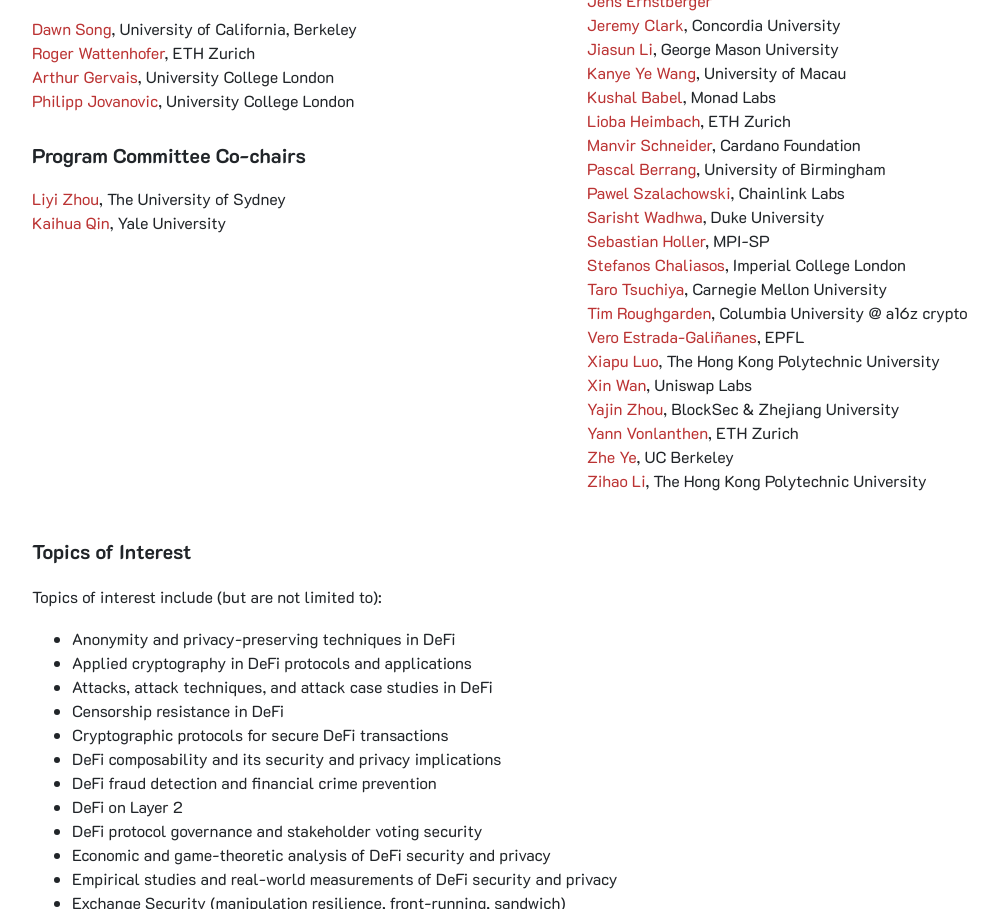
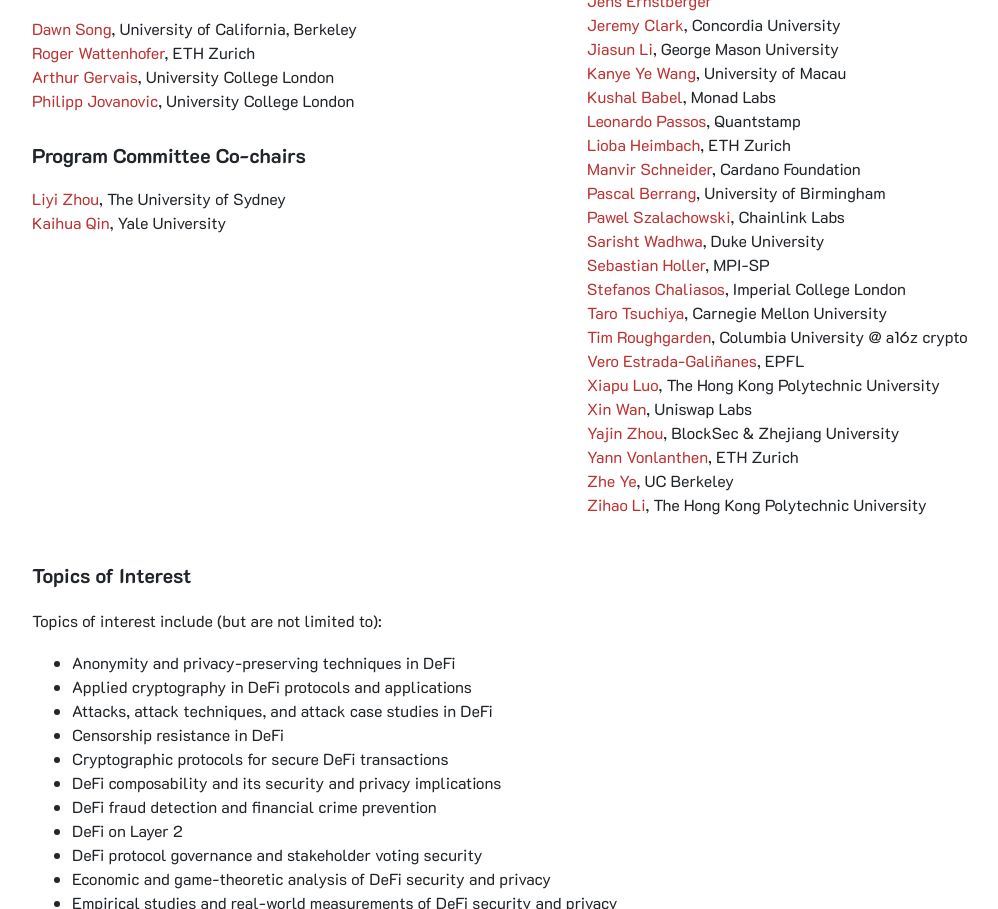
Before and after one commit to Decentralized-Intelligence/defi-workshop, a plain HTML site: page index.html in a window 1280 px wide. Shown: the part 1746-2655 px from the top of the page, without its empty margins (53-1051 px from the left). Drawn offline with nearby package versions, Linux system fonts and the light colour scheme.

Commit message:
add quantstamp

```diff
--- a/index.html
+++ b/index.html
@@ -196,6 +196,7 @@
                             <li><a href="mailto:jli29@gmu.edu">Jiasun Li</a>, George Mason University</li>
                             <li><a href="mailto:yewang.ethz@gmail.com">Kanye Ye Wang</a>, University of Macau</li>
                             <li><a href="mailto:kb742@cornell.edu">Kushal Babel</a>, Monad Labs</li>
+                            <li><a href="mailto:leo@quantstamp.com">Leonardo Passos</a>, Quantstamp</li>
                             <li><a href="mailto:hlioba@ethz.ch">Lioba Heimbach</a>, ETH Zurich</li>
                             <li><a href="mailto:manvir.schneider@gmail.com">Manvir Schneider</a>, Cardano Foundation
                             </li>
```
